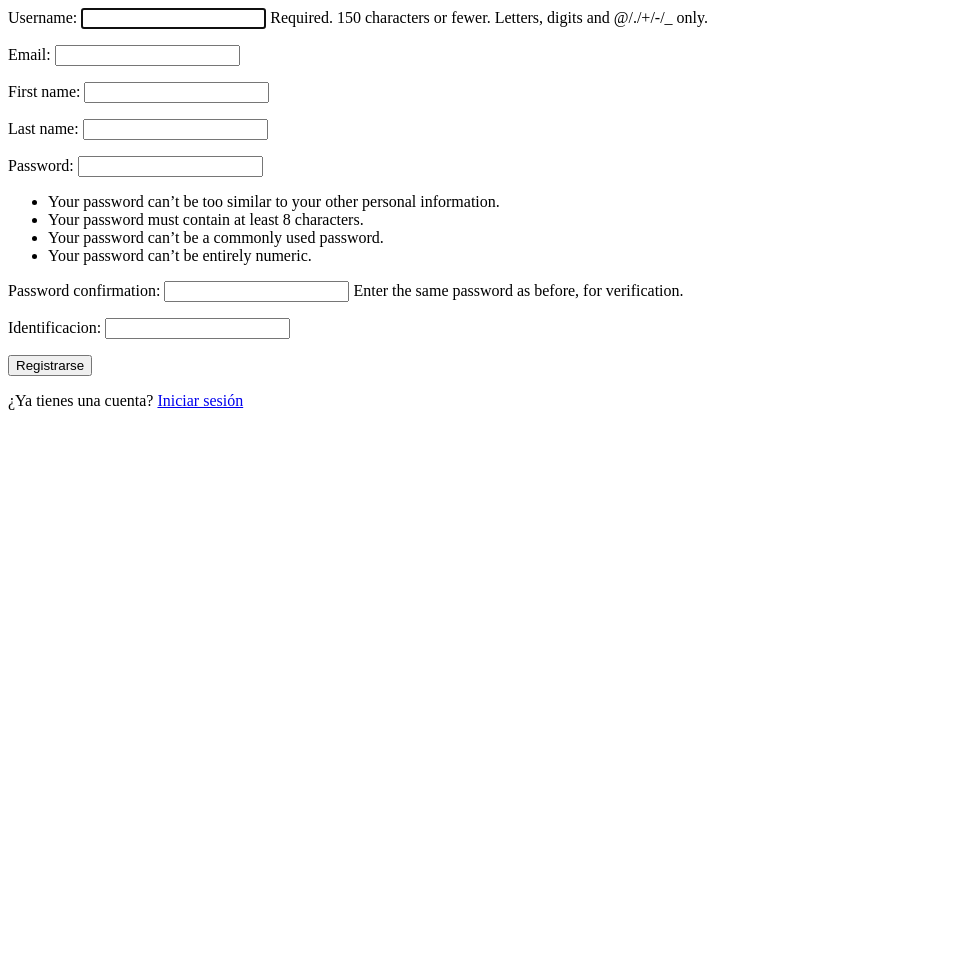
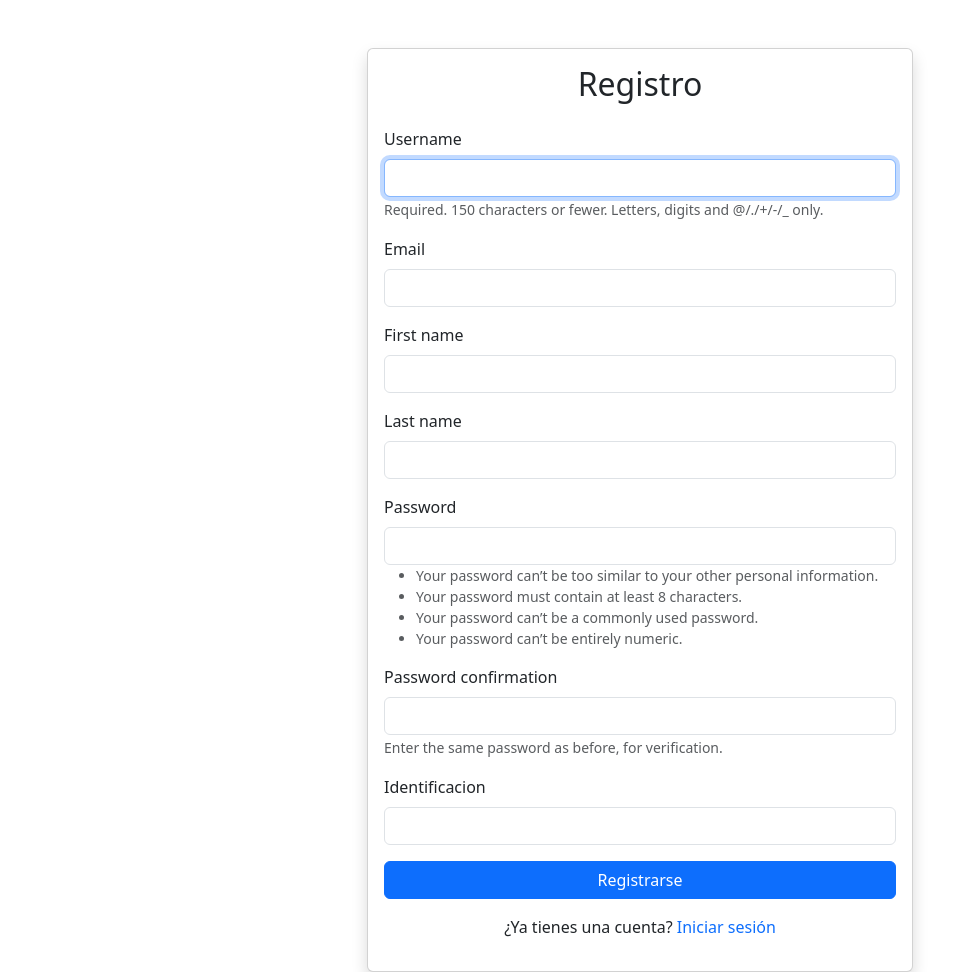
Before and after one commit to DiegoMurillo7536/bank_with_django, a Django app: page /register/ in a window 1280 px wide. Shown: the whole page, without its empty margins (0-971 px from the left). Before the commit the page ends 410 px from the top, so only its background shows below. Run offline with Django 5.2, Linux system fonts and the light colour scheme.

Commit message:
feat: Styles for login and register

```diff
--- a/bank/templates/bank/register.html
+++ b/bank/templates/bank/register.html
@@ -1,13 +1,49 @@
-<form method="post">
+{% extends 'base.html' %}
+{% load form_tags %}
+{% block content %}
+<div class="container mt-5">
+    <div class="row justify-content-center">
+        <div class="col-md-8 col-lg-6">
+            <div class="card shadow">
+                <div class="card-body">
+                    <h2 class="card-title text-center mb-4">Registro</h2>
+                    <form method="post" class="needs-validation">
                         {% csrf_token %}
                         {% if form.errors %}
                             <div class="alert alert-danger">
                                 {% for error in form.non_field_errors %}
-                <p>{{ error }}</p>
+                                    <p class="mb-0">{{ error }}</p>
                                 {% endfor %}
                             </div>
                         {% endif %}
-    {{ form.as_p }}
-    <button type="submit">Registrarse</button>
+
+                        {% for field in form %}
+                            <div class="mb-3">
+                                <label for="{{ field.id_for_label }}" class="form-label">{{ field.label }}</label>
+                                {{ field|addclass:"form-control" }}
+                                {% if field.errors %}
+                                    {% for error in field.errors %}
+                                        <div class="invalid-feedback d-block">
+                                            {{ error }}
+                                        </div>
+                                    {% endfor %}
+                                {% endif %}
+                                {% if field.help_text %}
+                                    <small class="form-text text-muted">{{ field.help_text }}</small>
+                                {% endif %}
+                            </div>
+                        {% endfor %}
+
+                        <div class="d-grid gap-2">
+                            <button type="submit" class="btn btn-primary">Registrarse</button>
+                        </div>
                     </form>
-<p>¿Ya tienes una cuenta? <a href="{% url 'bank' %}">Iniciar sesión</a></p>
+                    <div class="text-center mt-3">
+                        <p>¿Ya tienes una cuenta? <a href="{% url 'bank' %}" class="text-decoration-none">Iniciar sesión</a></p>
+                    </div>
+                </div>
+            </div>
+        </div>
+    </div>
+</div>
+{% endblock %}
--- /dev/null
+++ b/bank/templates/base.html
@@ -0,0 +1,17 @@
+<!DOCTYPE html>
+<html lang="es">
+<head>
+    <meta charset="UTF-8">
+    <meta name="viewport" content="width=device-width, initial-scale=1.0">
+    <title>{% block title %}Mi Banco{% endblock %}</title>
+    <!-- Bootstrap CSS -->
+    <link href="https://cdn.jsdelivr.net/npm/bootstrap@5.3.0/dist/css/bootstrap.min.css" rel="stylesheet">
+
+    <!-- Bootstrap JS Bundle (incluye Popper) -->
+    <script src="https://cdn.jsdelivr.net/npm/bootstrap@5.3.0/dist/js/bootstrap.bundle.min.js"></script>
+</head>
+<body>
+    {% block content %}
+    {% endblock %}
+</body>
+</html>
--- /dev/null
+++ b/bank/templatetags/form_tags.py
@@ -0,0 +1,6 @@
+from django import template
+register = template.Library()
+
+@register.filter(name='addclass')
+def addclass(field, css):
+    return field.as_widget(attrs={"class": css})
```
Also changed, not shown: bank/templates/registration/login.html (+28 -8 lines), bank/templatetags/__init__.py (added). Lines whose indentation alone changed are shown as unchanged.
